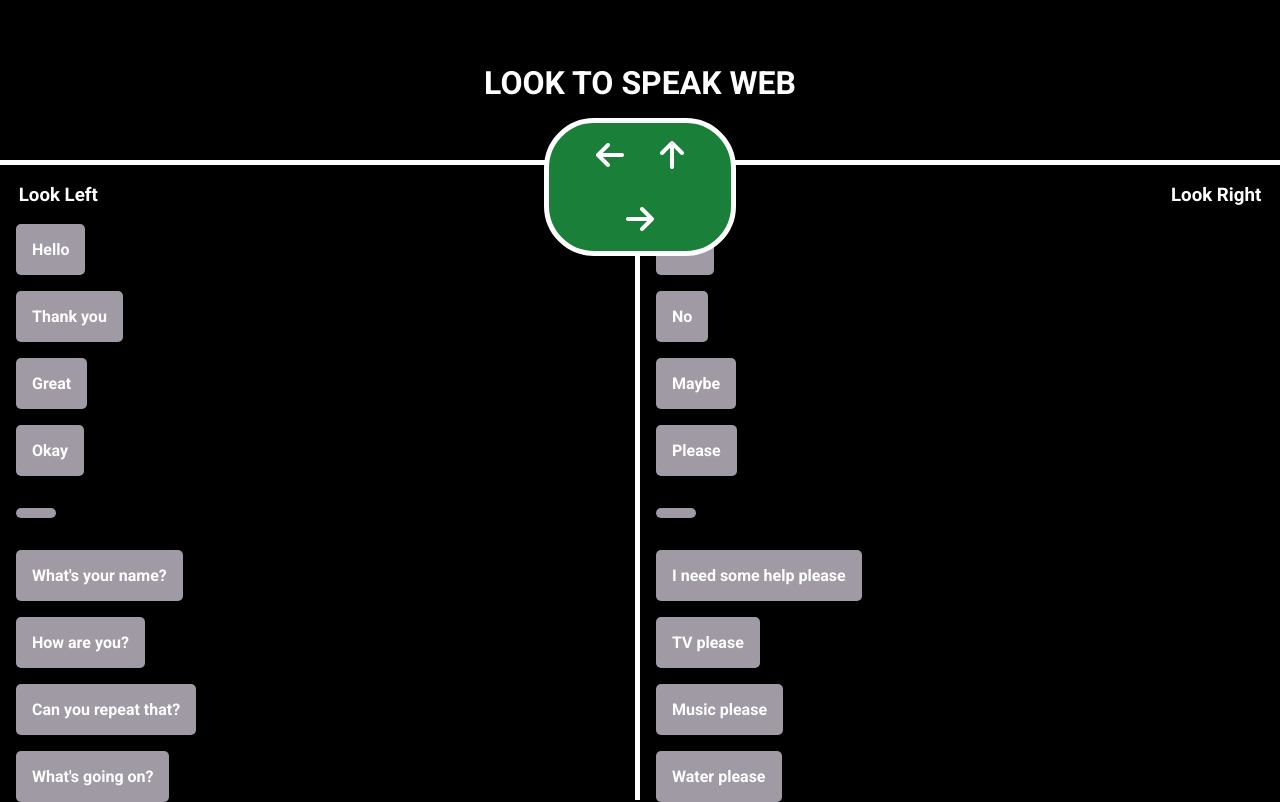
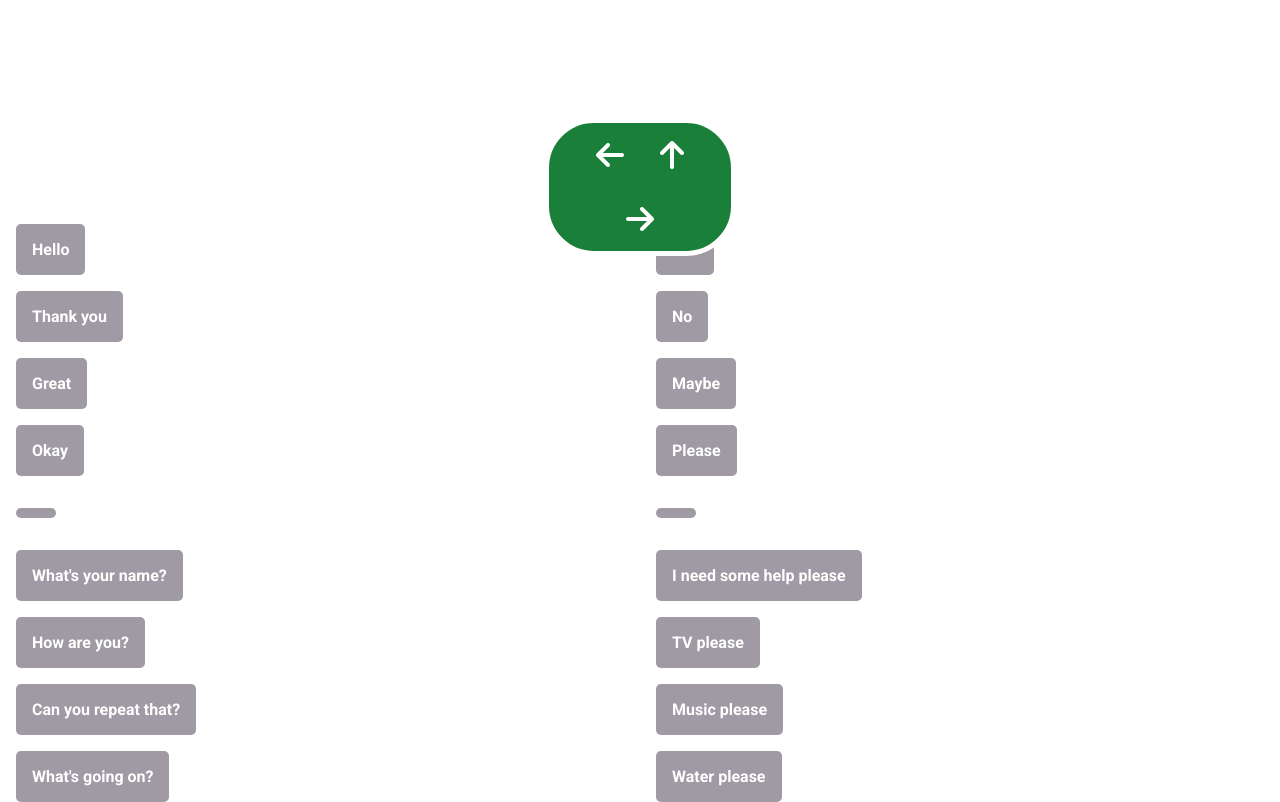
Before and after one commit to quinthr/eye-tracking-look-to-speak-web, a Flask app: page / in a window 1280 px wide. Run offline with Flask 3, Linux system fonts and the light colour scheme; some web fonts are replaced.

Commit message:
Turn background to white

```diff
--- a/static/css/style.css
+++ b/static/css/style.css
@@ -12,7 +12,7 @@ html, body {
     margin: 0;
 }
 body {
-    background: black;
+    background: white;
     color:white;
 }
 
```
